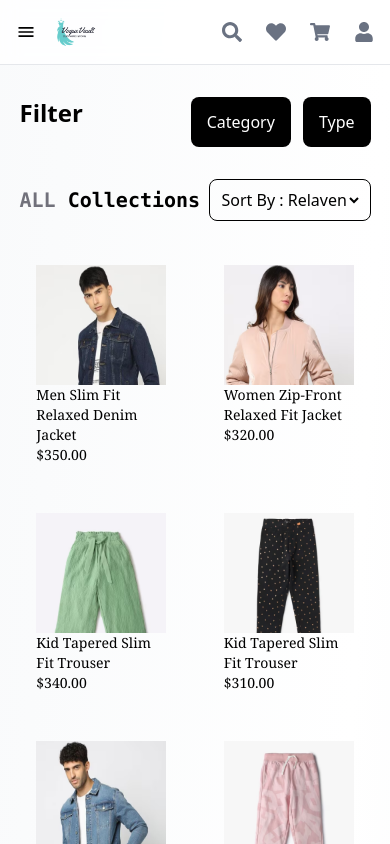
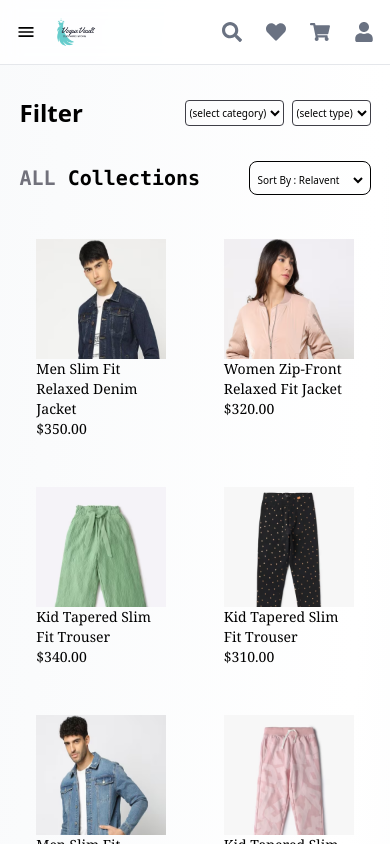
Before and after one commit to Deadshot-45/VogueVault, a React (Vite) app: page /collection in a window 390 px wide. Shown: the top 844 px of the page. Built offline with nearby package versions, Linux system fonts and the light colour scheme.

Commit message:
category and type filter dropdown added for the Collection section

```diff
--- a/src/Components/Pages/Collection.jsx
+++ b/src/Components/Pages/Collection.jsx
@@ -77,6 +77,11 @@ const Collection = () => {
     setCategory(value);
   };
 
+  const handleCategory = (e)=>{
+    const category = e.target.value;
+    category && setCategory(e.target.value)
+  }
+
   const handleSortByType = (value) => {
     setType(value);
   };
@@ -87,42 +92,40 @@ const Collection = () => {
 
   return (
     <div className="flex gap-8 max-md:flex-col">
-      <aside className="w-64 relative max-lg:w-40 max-md:w-full max-md:flex max-xs:flex-col max-md:justify-between flex-shrink-0">
-        <div className="max-xs:flex justify-between w-full">
+      <aside className="w-64 relative max-lg:w-40 max-md:w-full max-md:flex max-md:justify-between flex-shrink-0">
+        <div className="max-xs:flex justify-between max-md:items-center w-full">
           <h2 className="text-2xl font-semibold mb-6 max-md:mb-0 max-xs:mr-6">
             Filter
           </h2>
-          {/* Collapsible Filter Buttons */}
-          <div className="max-md:flex max-md:gap-3 md:hidden">
-            <button
-              className="bg-black text-white py-2 px-4 h-[50px] rounded-lg max-md:block"
-              onClick={() => {
-                const categoryFilter =
-                  document.getElementById("category-filter");
-                categoryFilter.classList.toggle("max-md:hidden");
-              }}
+          <div className="flex gap-2">
+            <select
+              onClick={handleCategory}
+              className="border border-zinc-700 outline-none bg-transparent py-1 rounded-sm hidden max-xs:block max-md:text-[10px] max-xs:[8px]"
             >
-              Category
-            </button>
-            <button
-              className="bg-black text-white py-2 px-4 h-[50px] rounded-lg max-md:block"
-              onClick={() => {
-                const typeFilter = document.getElementById("type-filter");
-                typeFilter.classList.toggle("max-md:hidden");
-              }}
+              <option value="">(select category)</option>
+              <option value="Men">Men</option>
+              <option value="Women">Women</option>
+              <option value="Kids">Kids</option>
+            </select>
+            <select
+              onClick={handleCategory}
+              className="border border-zinc-700 outline-none bg-transparent py-1 rounded-sm hidden max-xs:block max-md:text-[10px] max-xs:[8px]"
             >
-              Type
-            </button>
+              <option value="">(select type)</option>
+              <option value="Men">Men</option>
+              <option value="Women">Women</option>
+              <option value="Kids">Kids</option>
+            </select>
           </div>
         </div>
 
         {/* SubCategory/ Type Filter */}
         <div
-          className="border max-md:border-none rounded-lg p-4 max-xs:p-0 max-md:py-0 mx-auto max-xs:mx-0 max-md:hidden max-xs:mb-2 mb-3"
+          className="border rounded-lg p-4 max-md:py-0 mx-auto max-md:hidden mb-3"
           id="type-filter"
         >
-          <h3 className="font-medium mb-3 max-xs:m-0">Type</h3>
-          <div className="space-y-2 max-xs:space-y-0 max-md:flex flex-wrap items-center max-md:min-xs:gap-3 space-x-2">
+          <h3 className="font-medium mb-3">Type</h3>
+          <div className="space-y-2 max-md:flex flex-wrap items-center space-x-2">
             {["TopWear", "BottomWear", "WinterWear"].map((category, index) => (
               <React.Fragment key={index}>
                 <label className="flex items-center gap-2">
@@ -140,11 +143,11 @@ const Collection = () => {
         </div>
         {/* Category Filter */}
         <div
-          className="border max-md:border-none rounded-lg p-4 max-xs:p-1 max-sm:py-0 mx-auto max-md:hidden"
+          className="border max-md:border-none rounded-lg p-4 max-xs:hidden max-sm:py-0 mx-auto max-md:hidden"
           id="category-filter"
         >
           <h3 className="font-medium mb-3 max-xs:mb-0">Category</h3>
-          <div className="space-y-2 max-md:flex flex-wrap items-center max-md:min-xs:gap-3 space-x-2">
+          <div className="space-y-2 max-md:flex flex-wrap items-center space-x-2">
             {["Men", "Women", "Kids"].map((category, index) => (
               <React.Fragment key={index}>
                 <label className="flex items-center gap-2">
@@ -171,17 +174,17 @@ const Collection = () => {
             <div className="border w-10 max-xs:hidden"></div>
           </div>
 
-          <div className="border rounded-lg p-2 ">
+          <div className="border rounded-lg p-2 max-xs:p-1 ">
             <select
               value={selectedSortingOption}
               onChange={handleSortingOptionChange}
-              className="outline-none bg-transparent  max-md:min-xs:w-44 max-xs:w-36"
+              className="outline-none bg-transparent max-md:min-xs:w-44 max-xs:w-28  max-md:text-[10px] max-xs:[8px]"
             >
               {SORTING_OPTIONS.map((option) => (
                 <option
                   key={option.value}
                   value={option.value}
-                  className="max-md:text-[10px] max-xs:[5px]"
+                  className="max-xs:px-2"
                 >
                   {option.label}
                 </option>
```
